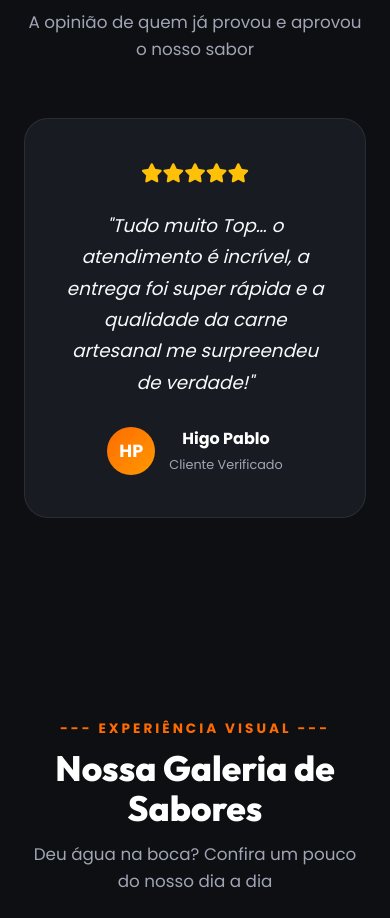
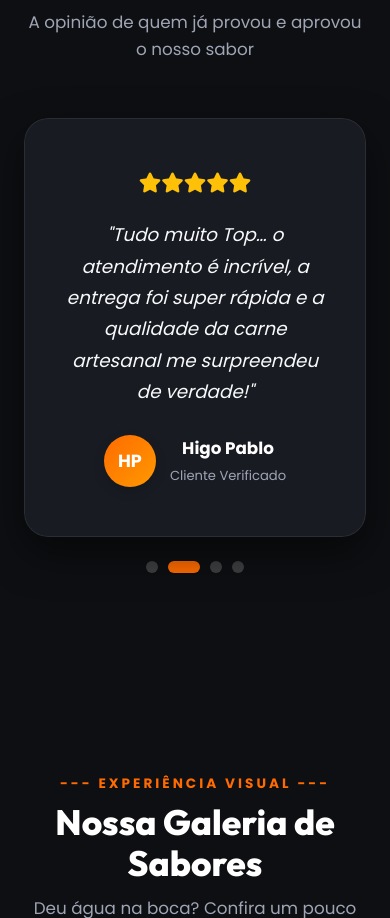
Before and after one commit to emanuelpereiradesign/P-GINA---LANCHONETE, a plain HTML site: page index.html in a window 390 px wide. Shown: the part 9052-9970 px from the top of the page. Drawn offline with Linux system fonts and the light colour scheme.

Commit message:
feat: carrossel animado de avaliacoes com deslizamento horizontal, dots e suporte a swipe mobile

```diff
--- a/css/style.css
+++ b/css/style.css
@@ -847,47 +847,42 @@ button, input {
 }
 
 /* ==========================================================================
-   6. AVALIAÇÕES (Carrossel / Slider)
+   6. AVALIAÇÕES (Carrossel Horizontal com Animação de Deslize)
    ========================================================================== */
 
 .reviews-slider-wrapper {
   position: relative;
-  max-width: 800px;
+  max-width: 840px;
   margin: 0 auto;
 }
 
 .reviews-slider-container {
   overflow: hidden;
   position: relative;
-  min-height: 240px;
+  border-radius: var(--radius-lg);
+  box-shadow: var(--shadow-lg);
+}
+
+.reviews-track {
+  display: flex;
+  transition: transform 0.6s cubic-bezier(0.4, 0, 0.2, 1);
+  width: 100%;
 }
 
 .review-card {
+  flex: 0 0 100%;
+  width: 100%;
   background: var(--color-bg-card);
   border: 1px solid var(--color-border);
   border-radius: var(--radius-lg);
-  padding: 40px;
+  padding: 48px 40px;
   text-align: center;
-  position: absolute;
-  top: 0;
-  left: 0;
-  width: 100%;
-  opacity: 0;
-  visibility: hidden;
-  transform: scale(0.95);
-  transition: all 0.4s ease;
-}
-
-.review-card.active {
-  opacity: 1;
-  visibility: visible;
-  position: relative;
-  transform: scale(1);
+  transition: var(--transition);
 }
 
 .review-stars {
   color: var(--color-gold);
-  font-size: 1.2rem;
+  font-size: 1.25rem;
   margin-bottom: 20px;
 }
 
@@ -907,8 +902,8 @@ button, input {
 }
 
 .avatar {
-  width: 48px;
-  height: 48px;
+  width: 52px;
+  height: 52px;
   border-radius: 50%;
   background: linear-gradient(135deg, var(--color-orange), var(--color-amber));
   color: var(--color-white);
@@ -917,17 +912,41 @@ button, input {
   align-items: center;
   justify-content: center;
   font-size: 1.1rem;
+  box-shadow: var(--shadow-sm);
 }
 
 .review-author strong {
   display: block;
-  font-size: 1rem;
+  font-size: 1.05rem;
   color: var(--color-white);
 }
 
 .review-author span {
-  font-size: 0.8rem;
-  color: var(--color-text-muted);
+  font-size: 0.82rem;
+  color: var(--color-text-muted);
+}
+
+.reviews-dots {
+  display: flex;
+  align-items: center;
+  justify-content: center;
+  gap: 10px;
+  margin-top: 24px;
+}
+
+.reviews-dot {
+  width: 12px;
+  height: 12px;
+  border-radius: 50%;
+  background: rgba(255, 255, 255, 0.2);
+  cursor: pointer;
+  transition: var(--transition);
+}
+
+.reviews-dot.active {
+  background: var(--color-orange);
+  width: 32px;
+  border-radius: var(--radius-full);
 }
 
 .slider-arrow {
--- a/index.html
+++ b/index.html
@@ -334,7 +334,8 @@
           <button class="slider-arrow prev" id="reviewPrevBtn" aria-label="Avaliação Anterior"><i class="fas fa-chevron-left"></i></button>
 
           <div class="reviews-slider-container" id="reviewsContainer">
-            <div class="review-card active">
+            <div class="reviews-track" id="reviewsTrack">
+              <div class="review-card">
                 <div class="review-stars">
                   <i class="fas fa-star"></i><i class="fas fa-star"></i><i class="fas fa-star"></i><i class="fas fa-star"></i><i class="fas fa-star"></i>
                 </div>
@@ -390,8 +391,11 @@
                 </div>
               </div>
             </div>
+          </div>
 
           <button class="slider-arrow next" id="reviewNextBtn" aria-label="Próxima Avaliação"><i class="fas fa-chevron-right"></i></button>
+
+          <div class="reviews-dots" id="reviewsDots"></div>
         </div>
       </div>
     </section>
--- a/js/script.js
+++ b/js/script.js
@@ -200,43 +200,104 @@ document.addEventListener('DOMContentLoaded', () => {
   }
 
   // ==========================================
-  // 4. REVIEWS SLIDER (CARROSSEL)
+  // 4. REVIEWS SLIDER (CARROSSEL COM ANIMAÇÃO SLIDE & SWIPE)
   // ==========================================
 
   function initReviewsSlider() {
-    const cards = document.querySelectorAll('#reviewsContainer .review-card');
+    const track = document.getElementById('reviewsTrack');
+    const cards = document.querySelectorAll('#reviewsTrack .review-card');
     const prevBtn = document.getElementById('reviewPrevBtn');
     const nextBtn = document.getElementById('reviewNextBtn');
+    const dotsContainer = document.getElementById('reviewsDots');
 
-    if (!cards.length) return;
+    if (!track || !cards.length) return;
 
     let currentIndex = 0;
+    let autoPlayTimer = null;
 
-    function showReview(index) {
-      cards.forEach((card, i) => {
-        card.classList.toggle('active', i === index);
+    // Create dot indicators
+    if (dotsContainer) {
+      dotsContainer.innerHTML = '';
+      cards.forEach((_, index) => {
+        const dot = document.createElement('div');
+        dot.classList.add('reviews-dot');
+        if (index === 0) dot.classList.add('active');
+        dot.addEventListener('click', () => goToSlide(index));
+        dotsContainer.appendChild(dot);
+      });
+    }
+
+    function updateSlider() {
+      track.style.transform = `translateX(-${currentIndex * 100}%)`;
+
+      const dots = document.querySelectorAll('.reviews-dot');
+      dots.forEach((dot, index) => {
+        dot.classList.toggle('active', index === currentIndex);
+      });
+    }
+
+    function goToSlide(index) {
+      currentIndex = index;
+      updateSlider();
+      restartAutoPlay();
+    }
+
+    function nextSlide() {
+      currentIndex = (currentIndex + 1) % cards.length;
+      updateSlider();
+    }
+
+    function prevSlide() {
+      currentIndex = (currentIndex - 1 + cards.length) % cards.length;
+      updateSlider();
+    }
+
+    if (nextBtn) {
+      nextBtn.addEventListener('click', () => {
+        nextSlide();
+        restartAutoPlay();
       });
     }
 
     if (prevBtn) {
       prevBtn.addEventListener('click', () => {
-        currentIndex = (currentIndex - 1 + cards.length) % cards.length;
-        showReview(currentIndex);
+        prevSlide();
+        restartAutoPlay();
       });
     }
 
-    if (nextBtn) {
-      nextBtn.addEventListener('click', () => {
-        currentIndex = (currentIndex + 1) % cards.length;
-        showReview(currentIndex);
-      });
+    function startAutoPlay() {
+      autoPlayTimer = setInterval(nextSlide, 5000);
     }
 
-    // Auto rotate every 6 seconds
-    setInterval(() => {
-      currentIndex = (currentIndex + 1) % cards.length;
-      showReview(currentIndex);
-    }, 6000);
+    function restartAutoPlay() {
+      clearInterval(autoPlayTimer);
+      startAutoPlay();
+    }
+
+    // Touch Swipe support for Mobile
+    let startX = 0;
+    let currentX = 0;
+
+    track.addEventListener('touchstart', (e) => {
+      startX = e.touches[0].clientX;
+    }, { passive: true });
+
+    track.addEventListener('touchend', (e) => {
+      currentX = e.changedTouches[0].clientX;
+      const diff = startX - currentX;
+
+      if (Math.abs(diff) > 40) {
+        if (diff > 0) {
+          nextSlide();
+        } else {
+          prevSlide();
+        }
+        restartAutoPlay();
+      }
+    }, { passive: true });
+
+    startAutoPlay();
   }
 
   // ==========================================
```
Lines whose indentation alone changed are shown as unchanged.
